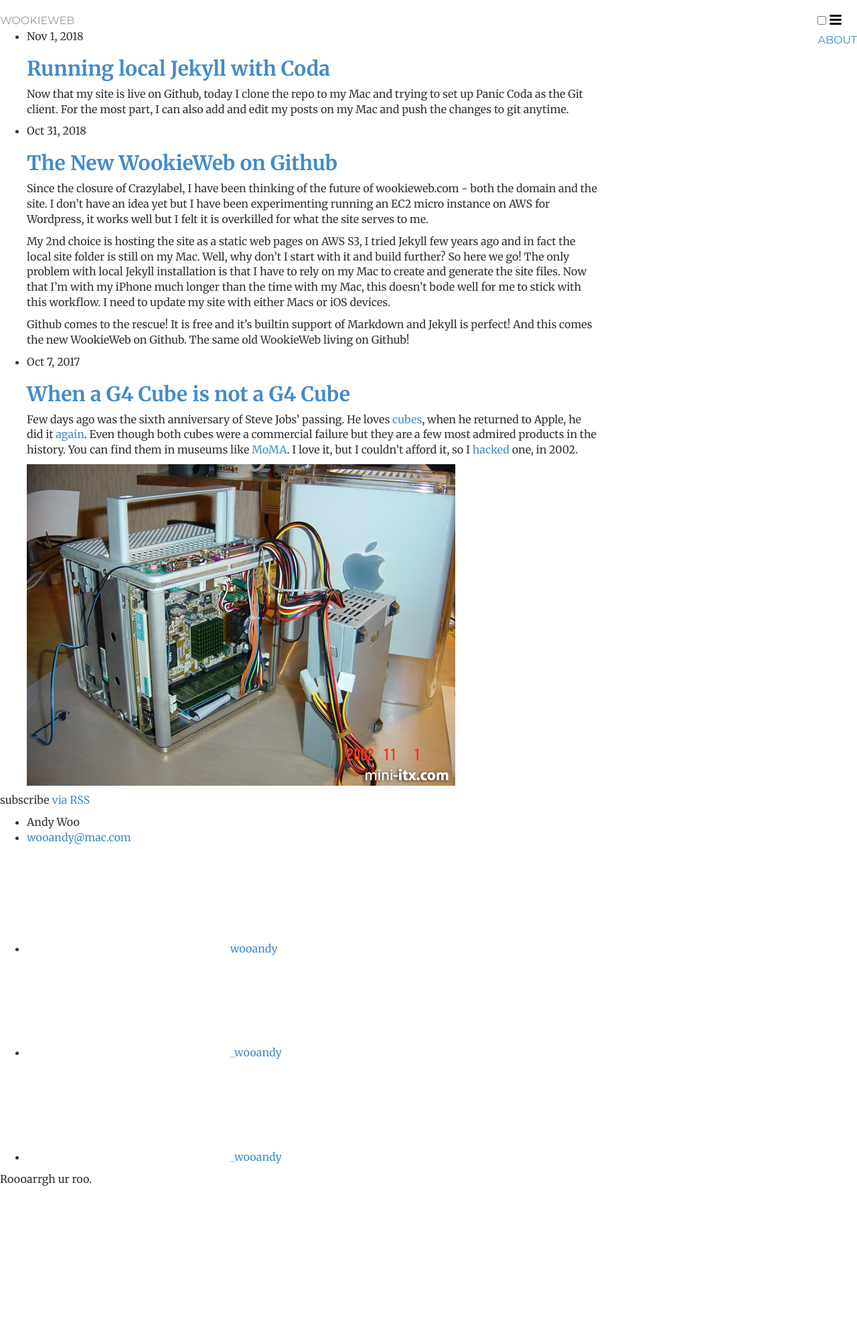
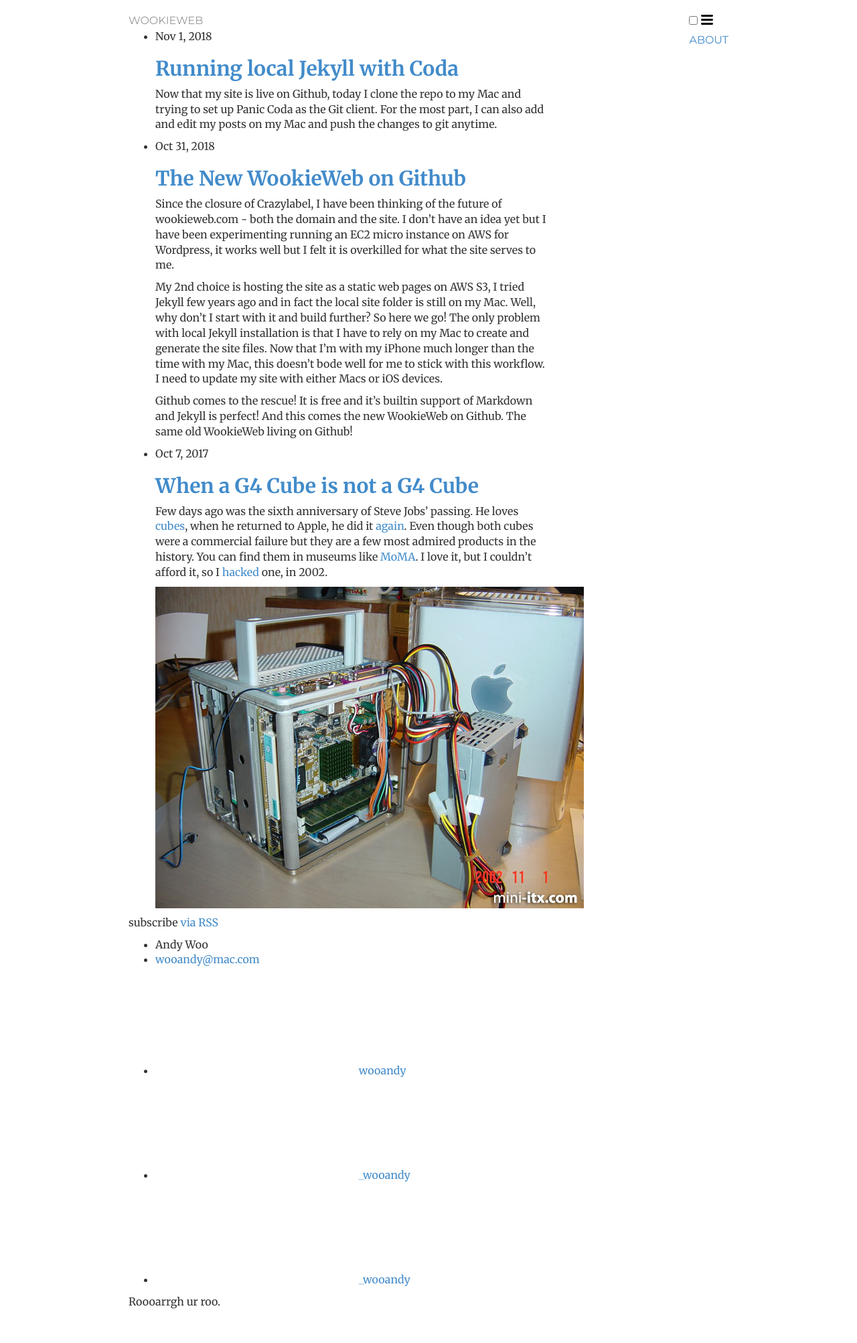
Before and after one commit to wooandy/wooandy.github.io, a Jekyll site: the page built from index.md, in a window 1280 px wide. Shown: the whole page at 67% size. Built offline with Jekyll 4.4.1, drawn with Linux system fonts in a browser that asks for light colours; before the commit the page ends 1822 px from its top, so only the background shows below that.

Commit message:
Fixing CSS issues

```diff
--- a/css/main.css
+++ b/css/main.css
@@ -1,7 +1,7 @@
 @import url(http://fonts.googleapis.com/css?family=Merriweather:300,300italic,400,400italic,700,700italic);
 @import url(http://fonts.googleapis.com/css?family=Montserrat);
 
-body { padding-top: 20px; padding-bottom: 40px; font-family: 'Merriweather', Georgia, Times; font-size: 16px; margin: auto; }
+body { padding-top: 20px; padding-bottom: 40px; font-family: 'Merriweather', Georgia, Times; font-size: 16px; margin: auto; width: 70%; }
 
 h1, h2, h3, h4, h5, h6, .h1, .h2, .h3, .h4, .h5, .h6 { font-family: 'Merriweather', Georgia, Times; font-weight: 700;}
 
```
